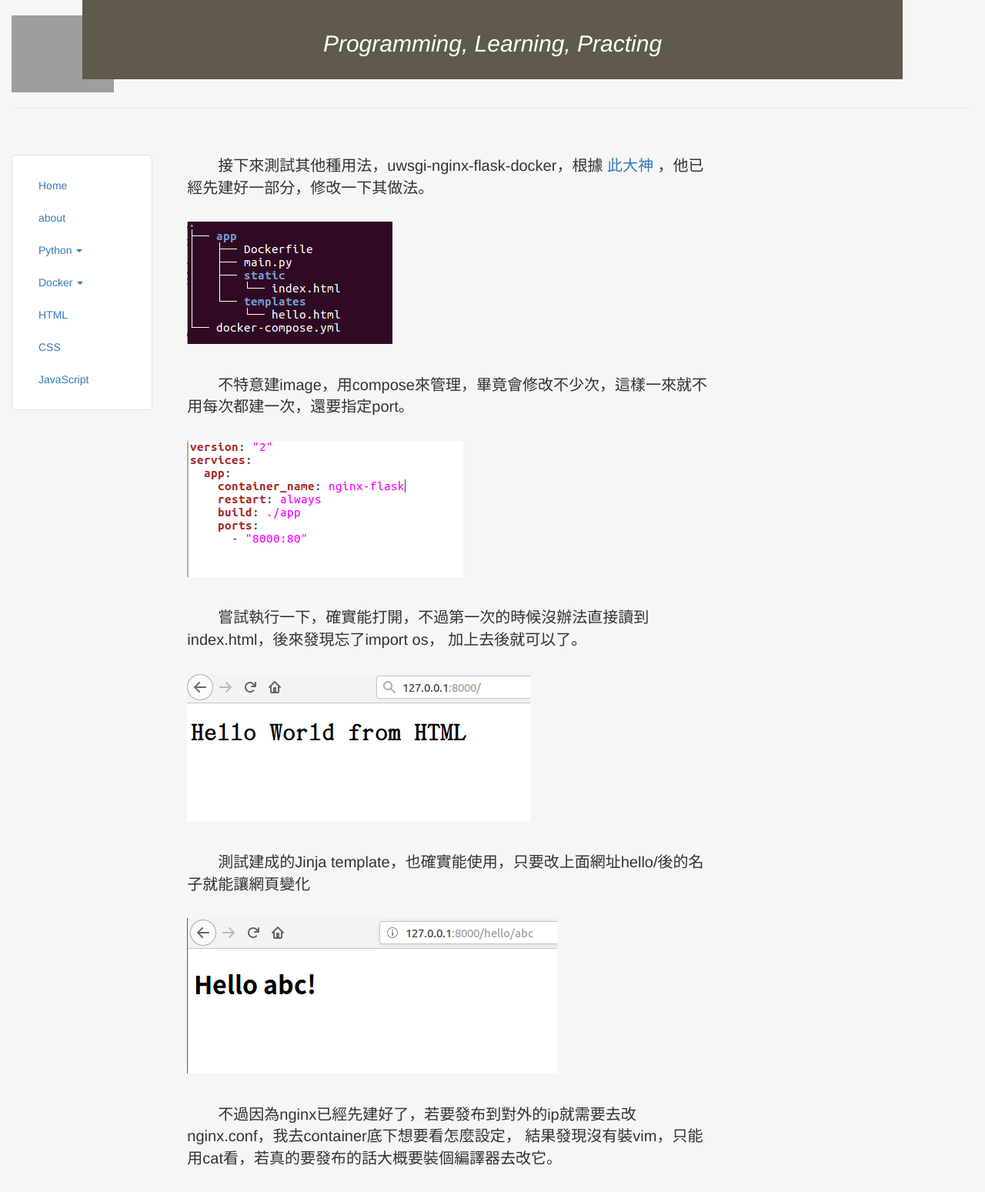
After one commit to ZhangJiaHon/mysite, a Django app: page /docker_2 in a window 1280 px wide. The commit adds this page. Shown: the whole page at 77% size. Run offline with Django 3.2, Linux system fonts and the light colour scheme; some libraries are stand-ins or nearby versions; grey boxes are pictures that could not be loaded.

Commit message:
20180702change docker

```diff
--- /dev/null
+++ b/personal/templates/personal/docker_2.html
@@ -0,0 +1,22 @@
+{% extends "personal/header.html" %}
+
+{% block content %}
+
+<p>接下來測試其他種用法，uwsgi-nginx-flask-docker，根據
+    <a href="https://github.com/tiangolo/uwsgi-nginx-flask-docker">此大神</a>
+    ，他已經先建好一部分，修改一下其做法。</p><br>
+<img src="/static/personal/img/img_docker_6.png" alt="picture">
+<p>&nbsp</p>
+<p>不特意建image，用compose來管理，畢竟會修改不少次，這樣一來就不用每次都建一次，還要指定port。</p><br>
+<img src="/static/personal/img/img_docker_7.png" alt="picture">
+<p>&nbsp</p>
+<p>嘗試執行一下，確實能打開，不過第一次的時候沒辦法直接讀到index.html，後來發現忘了import os，
+    加上去後就可以了。</p><br>
+<img src="/static/personal/img/img_docker_8.png" alt="picture">
+<p>&nbsp</p>
+<p>測試建成的Jinja template，也確實能使用，只要改上面網址hello/後的名子就能讓網頁變化</p><br>
+<img src="/static/personal/img/img_docker_9.png" alt="picture">
+<p>&nbsp</p>
+<p>不過因為nginx已經先建好了，若要發布到對外的ip就需要去改nginx.conf，我去container底下想要看怎麼設定，
+    結果發現沒有裝vim，只能用cat看，若真的要發布的話大概要裝個編譯器去改它。</p><br>
+{% endblock %}
--- a/personal/templates/personal/header.html
+++ b/personal/templates/personal/header.html
@@ -57,7 +57,12 @@
 							<li><a href='{% url 'python:pyqt5_3' %}'>PyQt5-3</a></li>
             </ul>
 					</li>
-					<li><a href='{% url 'docker' %}'>Docker</a></li>
+					<li role="presentation" class="dropdown"><a class="dropdown-toggle" data-toggle="dropdown" href="#" role="button" aria-haspopup="true" aria-expanded="false"> Docker <span class="caret"></span></a>
+            <ul class="dropdown-menu">
+							<li><a href='{% url 'docker' %}'>從文檔學習</a></li>
+							<li><a href='{% url 'docker_2' %}'>應用一</a></li>
+            </ul>
+					</li>
           <li><a href='/HTML/'>HTML</a></li>
 				  <li><a href='/CSS/'>CSS</a></li>
           <li><a href='/JavaScript/'>JavaScript</a></li>
--- a/personal/urls.py
+++ b/personal/urls.py
@@ -21,4 +21,5 @@ urlpatterns = [
     path('', views.index, name='index'),
     path('about', views.about, name='about'),
     path('docker', views.docker, name='docker'),
+    path('docker_2', views.docker_2, name='docker_2'),
 ]
--- a/personal/views.py
+++ b/personal/views.py
@@ -14,3 +14,6 @@ def about(request):
 
 def docker(request):
     return render(request, 'personal/docker.html')
+
+def docker_2(request):
+    return render(request, 'personal/docker_2.html')
```
Also changed, not shown: personal/static/personal/img/img_docker_6.png (added), personal/static/personal/img/img_docker_7.png (added), personal/static/personal/img/img_docker_8.png (added), personal/static/personal/img/img_docker_9.png (added).
